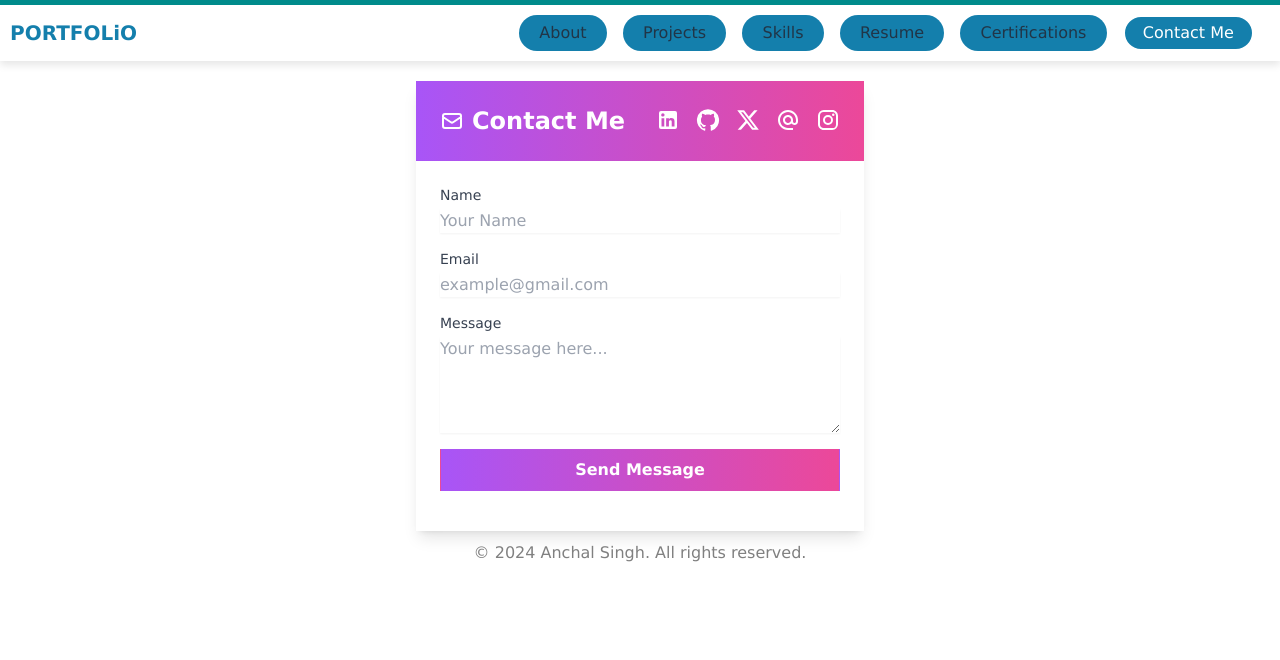
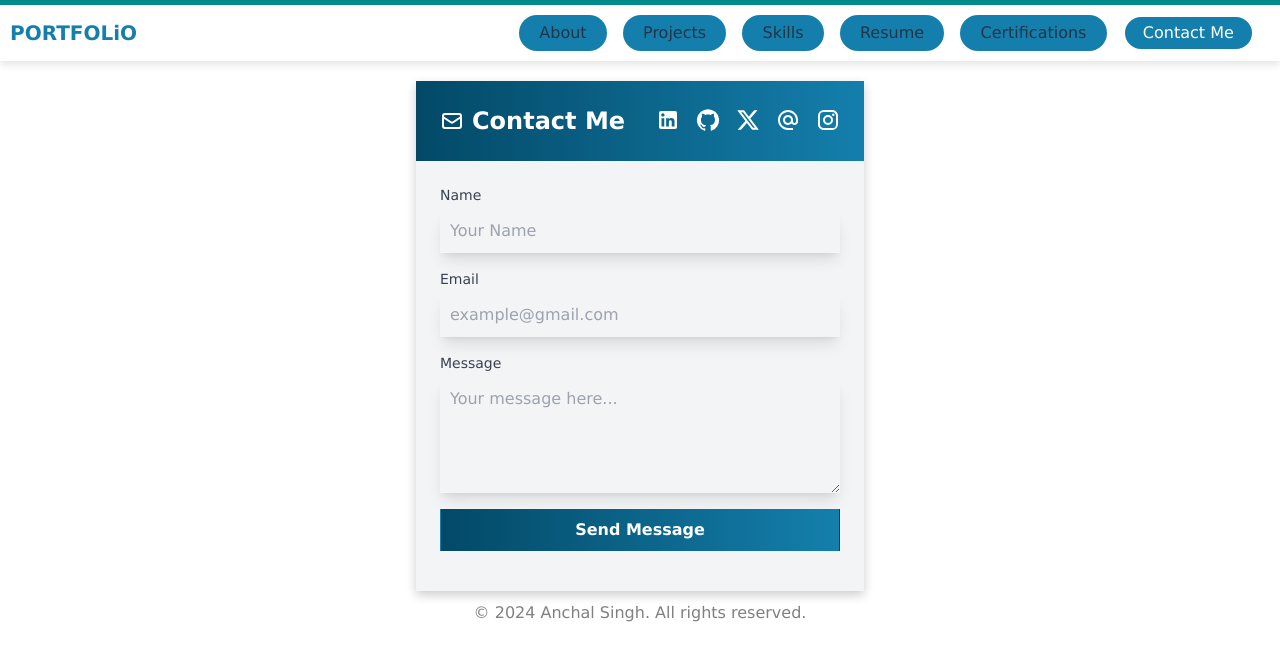
Before and after one commit to imanchalsingh/portfolio, a React (Vite) app: page / in a window 1280 px wide. Both pictures are taken after a click on the button "Contact Me". Shown: the top 660 px of the page. Built offline with nearby package versions, Linux system fonts and the light colour scheme.

Commit message:
added changes

```diff
--- a/src/App.css
+++ b/src/App.css
@@ -73,7 +73,7 @@ button:hover {
   bottom: 0;
   left: 0;
   right: 0;
-  background: linear-gradient(to right, #aa55f49a, #ea499ab2);
+  background: linear-gradient(to right, #034967, #147fac) !important;
   overflow: hidden;
   height: 0;
   transition: 0.5s ease;
@@ -95,7 +95,7 @@ button:hover {
   -ms-transform: translate(-50%, -50%);
   transform: translate(-50%, -50%);
   text-align: center;
-  font-family:Impact, Haettenschweiler, 'Arial Narrow Bold', sans-serif;
+  font-family: Impact, Haettenschweiler, "Arial Narrow Bold", sans-serif;
 }
 
 .accordion {
@@ -175,7 +175,7 @@ body {
 
 .prev:hover,
 .next:hover {
-  background: linear-gradient(to right, #aa55f49a, #ea499ab2);
+  background: linear-gradient(to right, #034967, #147fac) !important;
   color: white;
 }
 
@@ -189,7 +189,7 @@ body {
 
 .caption-container {
   text-align: center;
-  background: linear-gradient(to right, #ab55f4, #ea499a) !important;
+  background: linear-gradient(to right, #034967, #147fac) !important;
   padding: 2px 16px;
   color: white;
   margin-top: 5px;
@@ -253,7 +253,7 @@ body {
   height: 480px;
   padding: 20px;
 }
-.project-card{
+.project-card {
   width: 350px !important;
   height: 400px;
 }
@@ -312,14 +312,13 @@ body {
     color: black !important;
     outline: none !important;
     border: none;
-
   }
   button:focus,
   button:focus-visible {
     outline: none !important;
     color: rgb(0, 0, 0) !important;
   }
-  .mob-res-bg{
-    background: linear-gradient(to right, #aa55f49a, #ea499ab2) !important;
+  .mob-res-bg {
+    background: linear-gradient(to right, #034967, #147fac) !important;
   }
 }
--- a/src/components/ui/Portfolio.tsx
+++ b/src/components/ui/Portfolio.tsx
@@ -546,11 +546,15 @@ const InteractiveElement: React.FC = () => {
         return (
           <div>
             <div
-              style={{ marginTop: "20px" }}
+              style={{
+                marginTop: "20px",
+                boxShadow: "0px 4px 10px rgba(0, 0, 0, 0.2)",
+                backgroundColor: "#f3f4f6",
+              }}
               className="w-full max-w-md mx-auto bg-white shadow-lg rounded-lg overflow-hidden"
             >
               <div
-                className="bg-gradient-to-r from-purple-500 to-pink-500 p-6"
+                className="bg-gradient-to-r from-[#034967] to-[#147fac] p-6"
                 style={{
                   display: "flex",
                   justifyContent: "space-between",
@@ -635,13 +639,14 @@ const InteractiveElement: React.FC = () => {
                       Name
                     </label>
                     <input
+                      style={{ backgroundColor: "#f3f4f6", padding: "10px" }}
                       type="text"
                       id="name"
                       name="name"
                       placeholder="Your Name"
                       onChange={handleContactInputChange}
                       required
-                      className="mt-1 block w-full rounded-md border-gray-300 shadow-sm focus:border-indigo-300 focus:ring focus:ring-indigo-200 focus:ring-opacity-50"
+                      className="mt-1 block w-full rounded-md border-gray-300 shadow-lg focus:border-indigo-300 focus:ring focus:ring-indigo-200 focus:ring-opacity-50"
                     />
                   </div>
                   <div className="mb-4">
@@ -652,13 +657,14 @@ const InteractiveElement: React.FC = () => {
                       Email
                     </label>
                     <input
+                      style={{ backgroundColor: "#f3f4f6", padding: "10px" }}
                       type="email"
                       id="email"
                       name="email"
                       placeholder="example@gmail.com"
                       onChange={handleContactInputChange}
                       required
-                      className="mt-1 block w-full rounded-md border-gray-300 shadow-sm focus:border-indigo-300 focus:ring focus:ring-indigo-200 focus:ring-opacity-50"
+                      className="mt-1 block w-full rounded-md border-gray-300 shadow-lg focus:border-indigo-300 focus:ring focus:ring-indigo-200 focus:ring-opacity-50"
                     />
                   </div>
                   <div className="mb-4">
@@ -669,18 +675,19 @@ const InteractiveElement: React.FC = () => {
                       Message
                     </label>
                     <textarea
+                      style={{ backgroundColor: "#f3f4f6", padding: "10px" }}
                       id="message"
                       name="message"
                       rows={4}
                       placeholder="Your message here..."
                       onChange={handleContactInputChange}
                       required
-                      className="mt-1 block w-full rounded-md border-gray-300 shadow-sm focus:border-indigo-300 focus:ring focus:ring-indigo-200 focus:ring-opacity-50"
+                      className="mt-1 block w-full rounded-md border-gray-300 shadow-lg focus:border-indigo-300 focus:ring focus:ring-indigo-200 focus:ring-opacity-50"
                     />
                   </div>
                   <button
                     type="submit"
-                    className="w-full bg-gradient-to-r from-purple-500 to-pink-500 text-white font-bold py-2 px-4 rounded-md hover:from-purple-600 hover:to-indigo-700 transition duration-300"
+                    className="w-full bg-gradient-to-r from-[#034967] to-[#147fac] text-white font-bold py-2 px-4 rounded-md hover:from-[#147fac]-600 hover:to-[#034967]-700 transition duration-300"
                   >
                     Send Message
                   </button>
```
